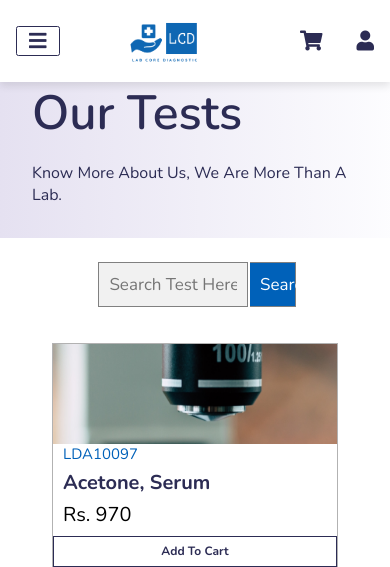
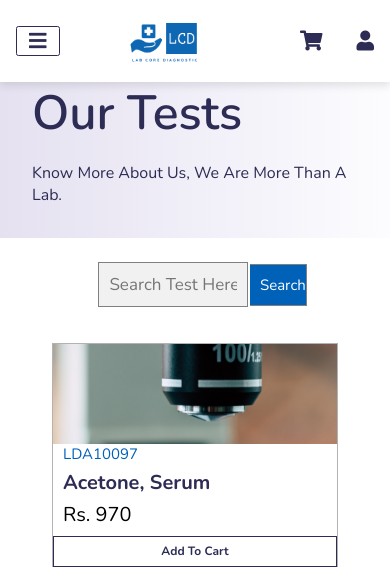
Before and after one commit to rahberabbas/lcDiagnosis, a Django app: page /lab-test/ in a window 390 px wide. Shown: the top 567 px of the page. Run offline with Django 3.2, Linux system fonts and the light colour scheme; data comes from the database, SQL or seed files in the repository.

Commit message:
Search Done

```diff
--- a/templates/product.html
+++ b/templates/product.html
@@ -134,6 +134,13 @@
                       margin-left: 8%;
                     }
                   }
+                  @media screen and (max-width: 559px){
+
+                    form.example button {
+                      width: 25%;
+                      font-size:15px;
+                    }
+                }
 
         </style>
 
```
